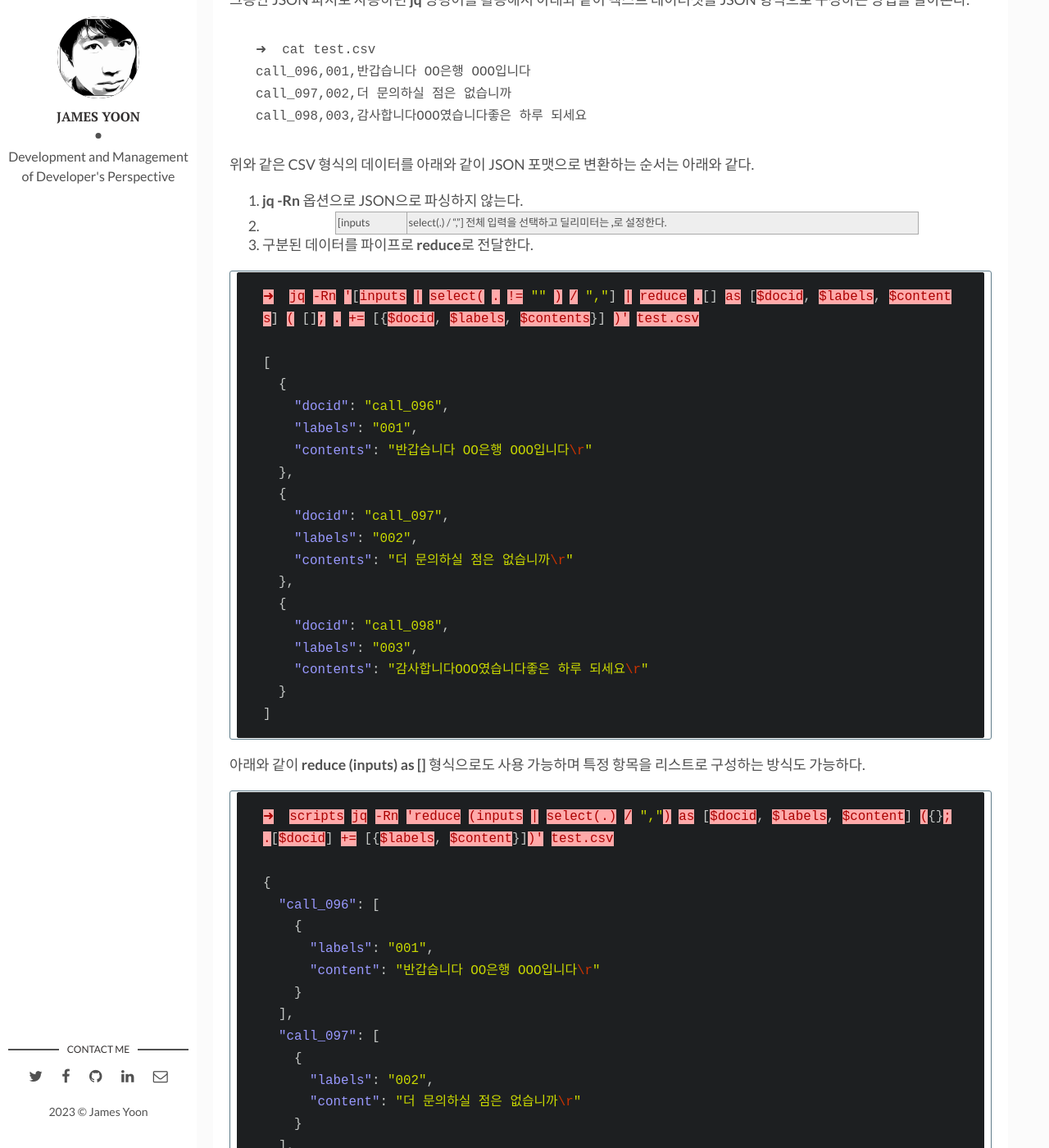
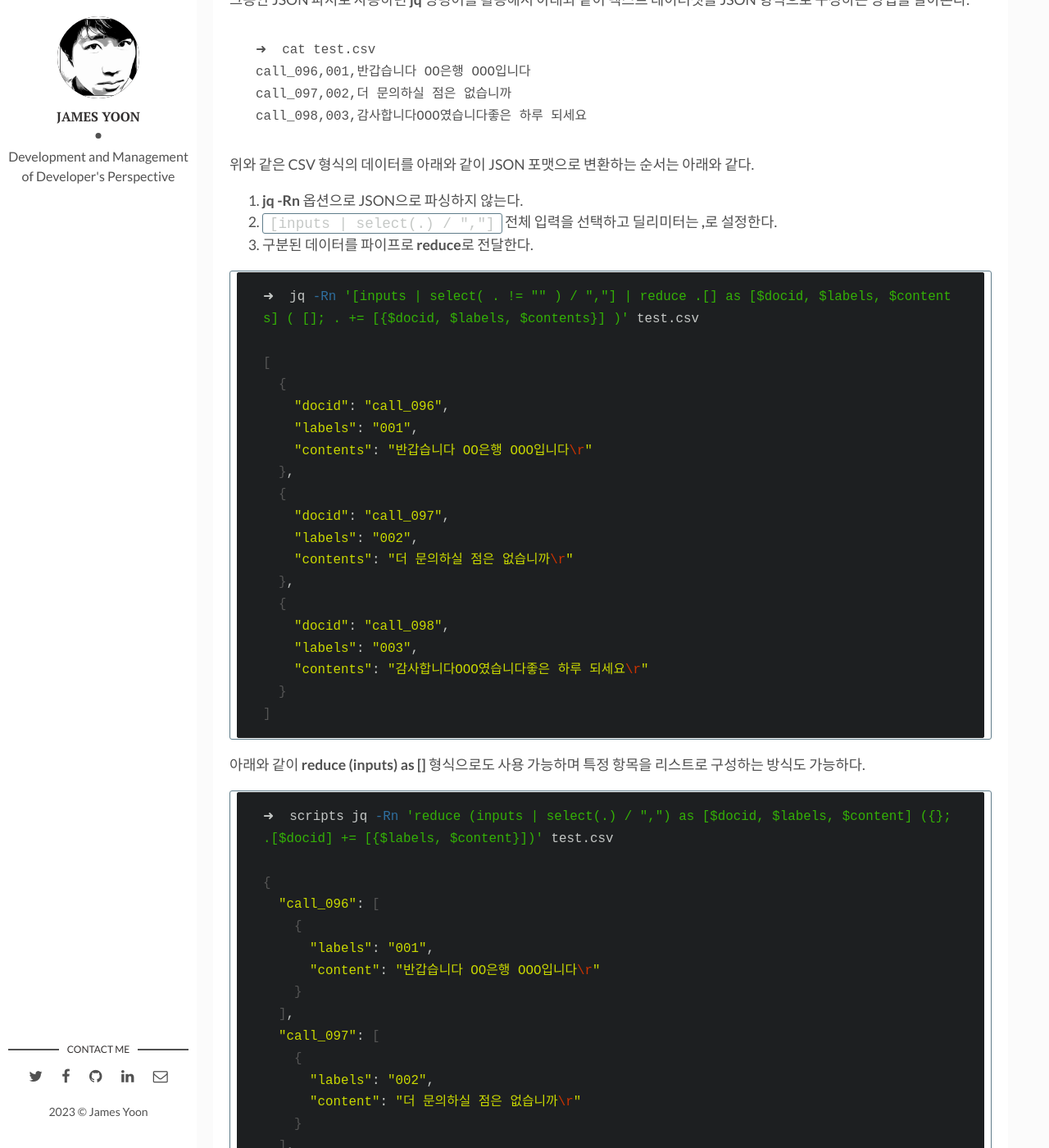
Before and after one commit to butteryoon/butteryoon.github.io, a Jekyll site: the page built from _posts/2023-09-19-jq.md, in a window 1280 px wide and 1400 px high, scrolled down 931 px. Shown: the whole window at 82% size. Built offline with Jekyll 4.4.1, drawn with Linux system fonts in a browser that asks for light colours; comment, search, counter and statistics services are not loaded.

Commit message:
md 문법오류 수정

````diff
--- a/_posts/2023-09-19-jq.md
+++ b/_posts/2023-09-19-jq.md
@@ -33,10 +33,10 @@ call_098,003,감사합니다OOO였습니다좋은 하루 되세요
 위와 같은 CSV 형식의 데이터를 아래와 같이 JSON 포맷으로 변환하는 순서는 아래와 같다.
 
 1. **jq -Rn** 옵션으로 JSON으로 파싱하지 않는다.
-2. [inputs | select(.) / ","] 전체 입력을 선택하고 딜리미터는 **,**로 설정한다.
+2. **`[inputs | select(.) / ","]`** 전체 입력을 선택하고 딜리미터는 **,**로 설정한다.
 3. 구분된 데이터를 파이프로 **reduce**로 전달한다.
 
-```json
+```bash
 ➜  jq -Rn '[inputs | select( . != "" ) / ","] | reduce .[] as [$docid, $labels, $contents] ( []; . += [{$docid, $labels, $contents}] )' test.csv
 
 [
@@ -60,7 +60,7 @@ call_098,003,감사합니다OOO였습니다좋은 하루 되세요
 
 아래와 같이 **reduce (inputs) as []** 형식으로도 사용 가능하며 특정 항목을 리스트로 구성하는 방식도 가능하다.
 
-```json
+```bash
 ➜  scripts jq -Rn 'reduce (inputs | select(.) / ",") as [$docid, $labels, $content] ({}; .[$docid] += [{$labels, $content}])' test.csv
 
 {
````
